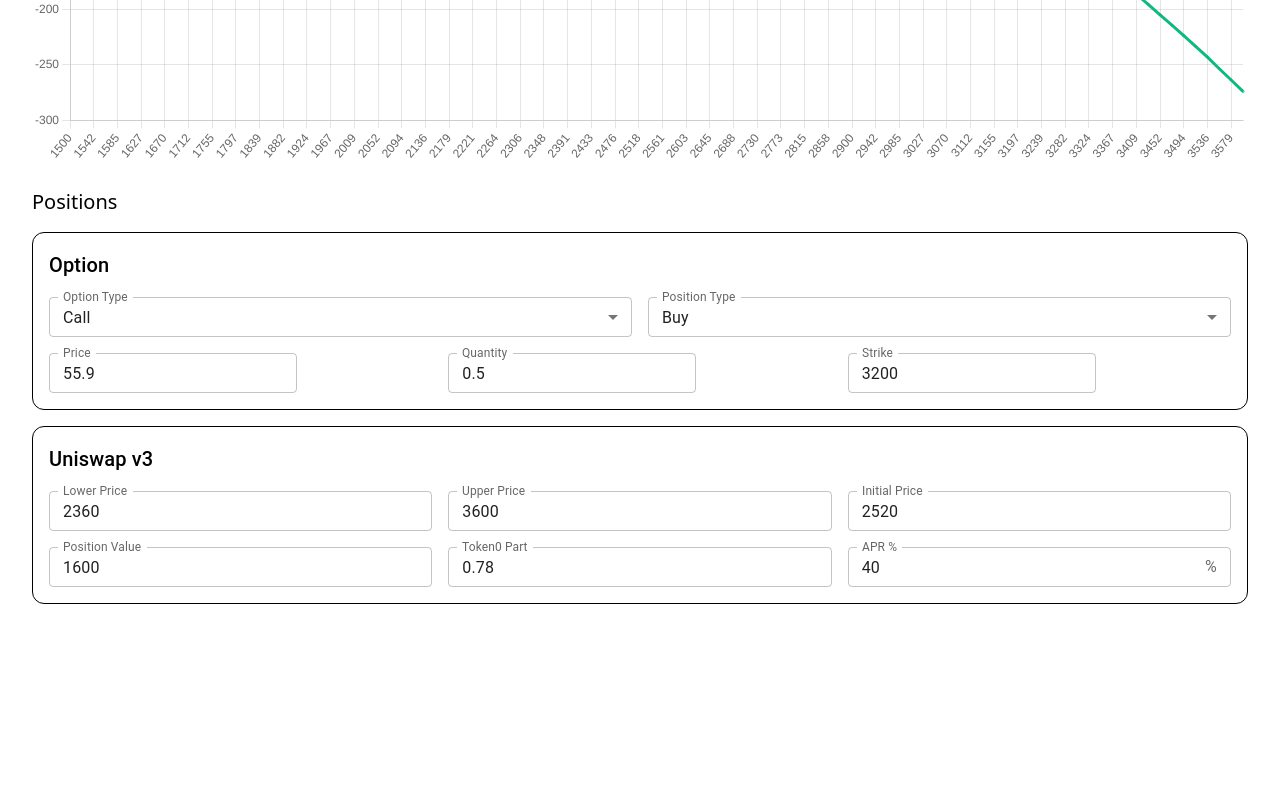
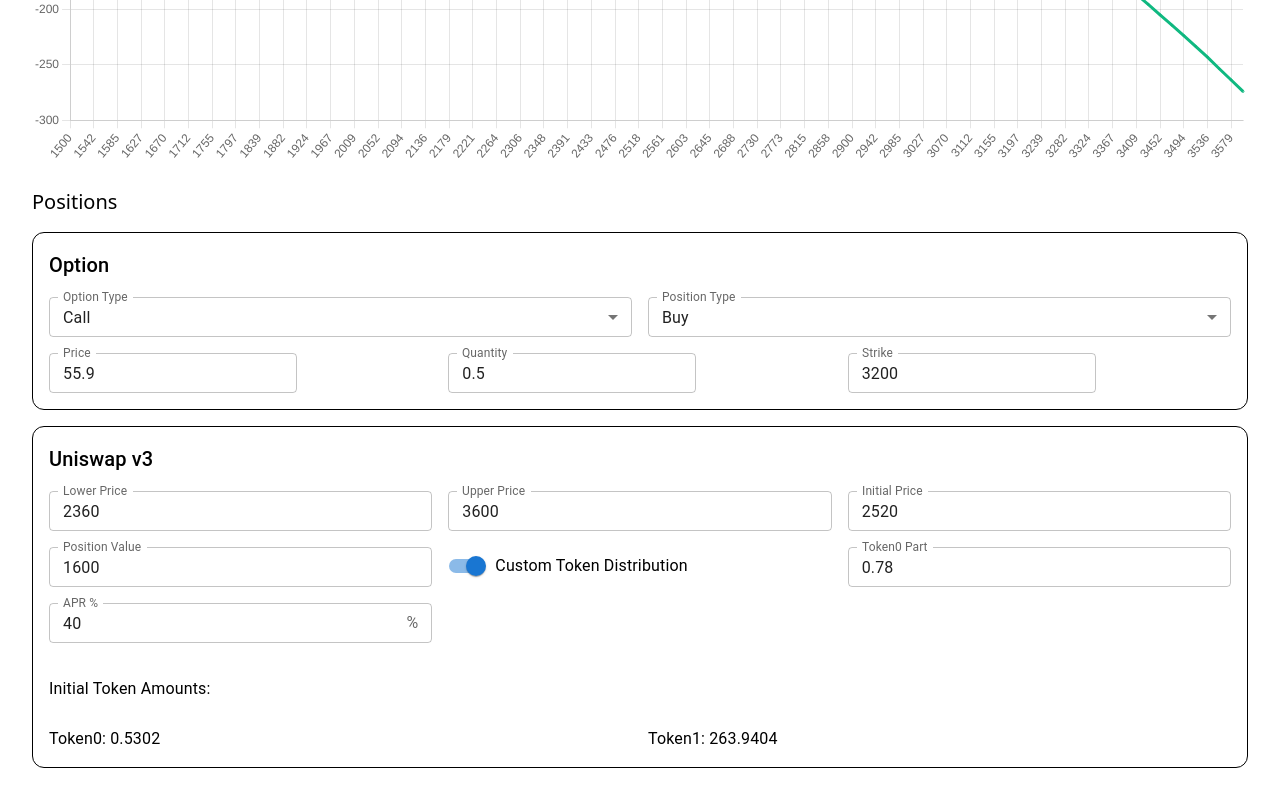
Before and after one commit to siemarell/lp-calculator, a React (Vite) app: page / in a window 1280 px wide. Shown: the part 536-1336 px from the top of the page. Before the commit the page ends 1172 px from the top, so only its background shows below. Built offline with nearby package versions, Linux system fonts and the light colour scheme.

Commit message:
custom token disctribution

```diff
--- a/src/pages/StrategyPage/components/UniswapV3PositionControl.tsx
+++ b/src/pages/StrategyPage/components/UniswapV3PositionControl.tsx
@@ -6,7 +6,10 @@ import {
   TextField,
   InputAdornment,
   Typography,
-  Grid
+  Grid,
+  FormControlLabel,
+  Switch,
+  Box
 } from "@mui/material";
 
 export const UniswapV3PositionControl = observer(
@@ -78,6 +81,23 @@ export const UniswapV3PositionControl = observer(
             />
           </Grid>
           <Grid item xs={12} sm={4}>
+            <FormControlLabel
+              control={
+                <Switch
+                  checked={props.position.isCustomTokenDistribution}
+                  onChange={(e) => {
+                    if (e.target.checked) {
+                      props.position.setCustomTokenDistribution(0.5);
+                    } else {
+                      props.position.setCustomTokenDistribution(undefined);
+                    }
+                  }}
+                />
+              }
+              label="Custom Token Distribution"
+            />
+          </Grid>
+          <Grid item xs={12} sm={4}>
             <TextField
               label="Token0 Part"
               type="number"
@@ -90,9 +110,10 @@ export const UniswapV3PositionControl = observer(
               }}
               size="small"
               fullWidth
+              disabled={!props.position.isCustomTokenDistribution}
               value={props.position.t0Part ?? 0.5}
               onChange={(e) => {
-                props.position.t0Part = Number(e.target.value);
+                props.position.setCustomTokenDistribution(Number(e.target.value));
               }}
             />
           </Grid>
@@ -113,6 +134,22 @@ export const UniswapV3PositionControl = observer(
             />
           </Grid>
         </Grid>
+
+        <Box mt={2}>
+          <Typography variant="subtitle1">Initial Token Amounts:</Typography>
+          <Grid container spacing={2} mt={1}>
+            <Grid item xs={6}>
+              <Typography>
+                Token0: {props.position.initialTokenAmounts[0].toFixed(4)}
+              </Typography>
+            </Grid>
+            <Grid item xs={6}>
+              <Typography>
+                Token1: {props.position.initialTokenAmounts[1].toFixed(4)}
+              </Typography>
+            </Grid>
+          </Grid>
+        </Box>
       </Block>
     );
   },
```
